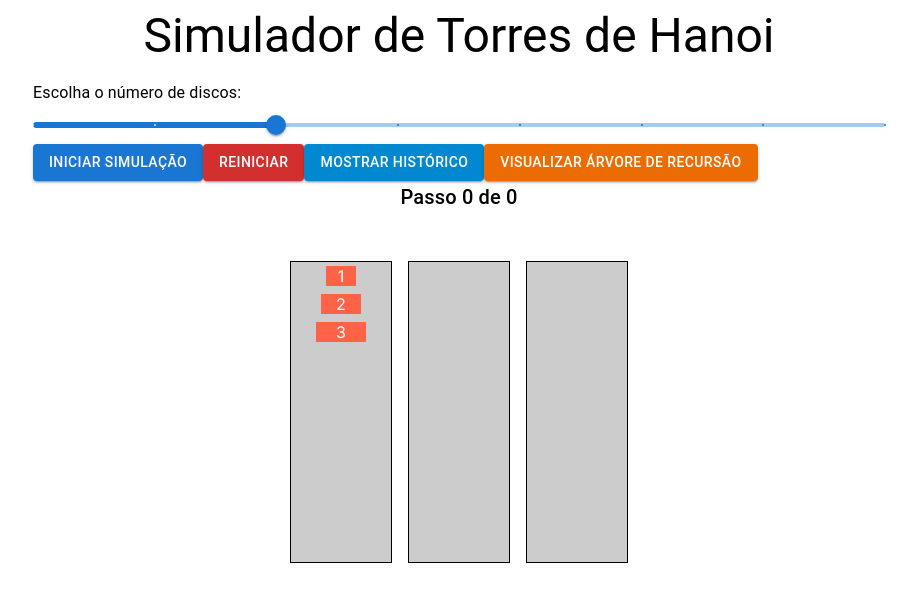
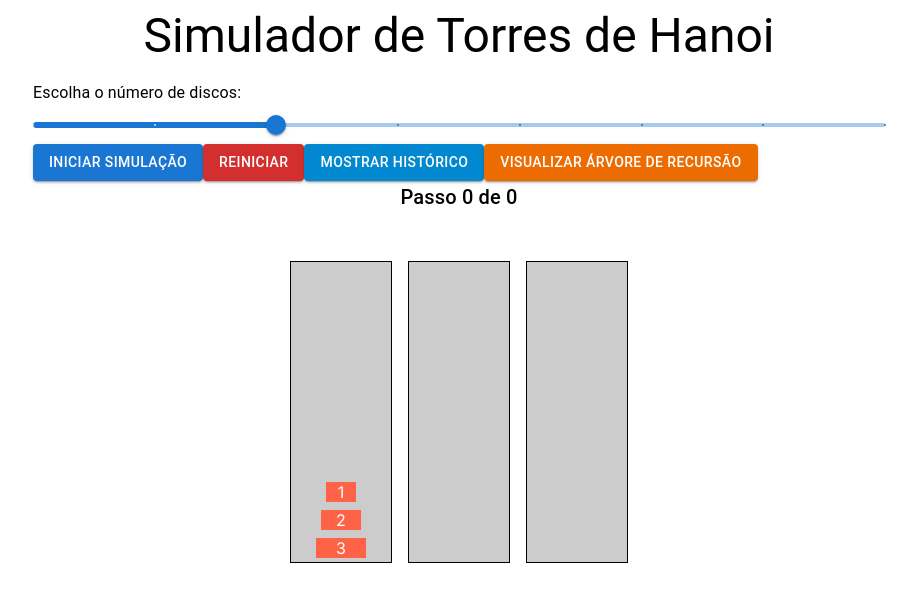
Before and after one commit to viniciusvieira00/hanoi-tower, a Next.js app: page / in a window 1280 px wide. Shown: the top 602 px of the page, without its empty margins (181-1097 px from the left). Built offline with nearby package versions, Linux system fonts and the light colour scheme.

Commit message:
Torres de Hanoi

```diff
--- a/src/app/components/Tower.tsx
+++ b/src/app/components/Tower.tsx
@@ -15,8 +15,9 @@ const Tower: React.FC<TowerProps> = ({ disks }) => {
       display="flex"
       flexDirection="column-reverse"
       alignItems="center"
-      justifyContent="flex-end"
+      justifyContent="flex-start"  // This ensures disks start from the bottom
       border={1}
+      position="relative"
     >
       {disks.map(disk => (
         <Disk key={disk} size={disk} />
```
